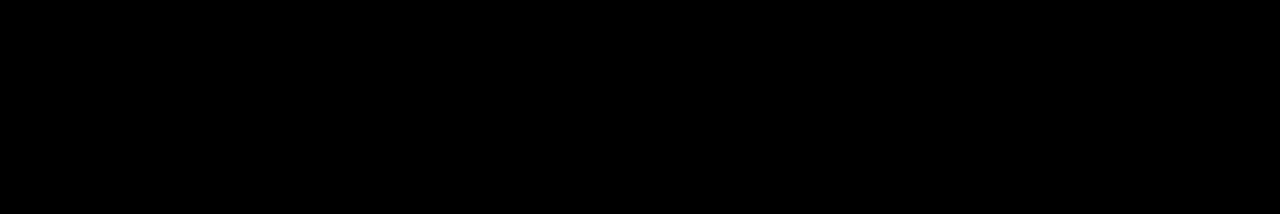
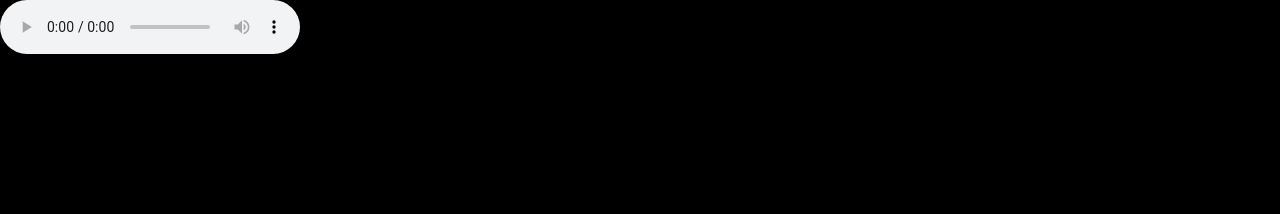
Before and after one commit to htmlop516/creeeeeeeeeeeeeeeeeeeeepyDSADJKADJSADJALKDKAD, a plain HTML site: page index.html in a window 1280 px wide. Shown: the top 214 px of the page. Drawn offline with Linux system fonts and the light colour scheme.

Commit message:
Update index.html

```diff
--- a/index.html
+++ b/index.html
@@ -26,7 +26,7 @@
 </head>
 <body>
 
-<audio id="sound" src="music.mp3"></audio>
+<audio id="sound" src="https://example.com/path/to/music.mp3" preload="auto" controls></audio> <!-- Замените на свой URL -->
 
 <script>
   const imageUrl = "https://media.tenor.com/hlI8bateU7kAAAAM/creeper-blast.gif";
```
